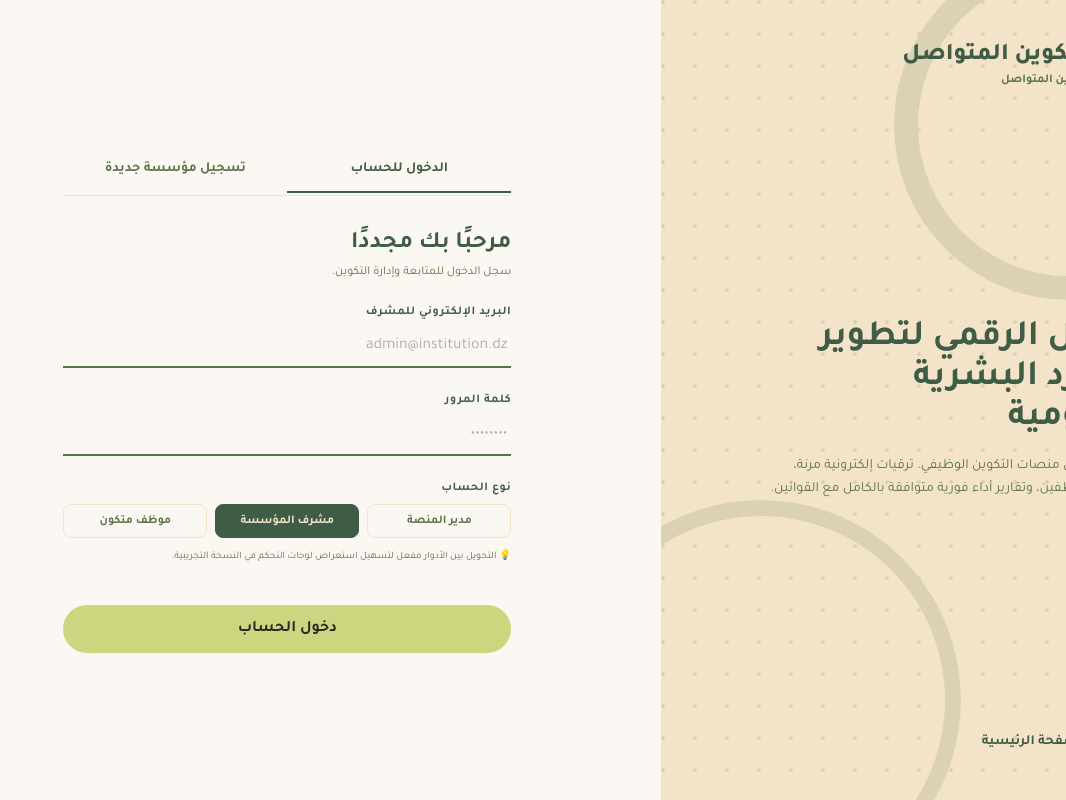
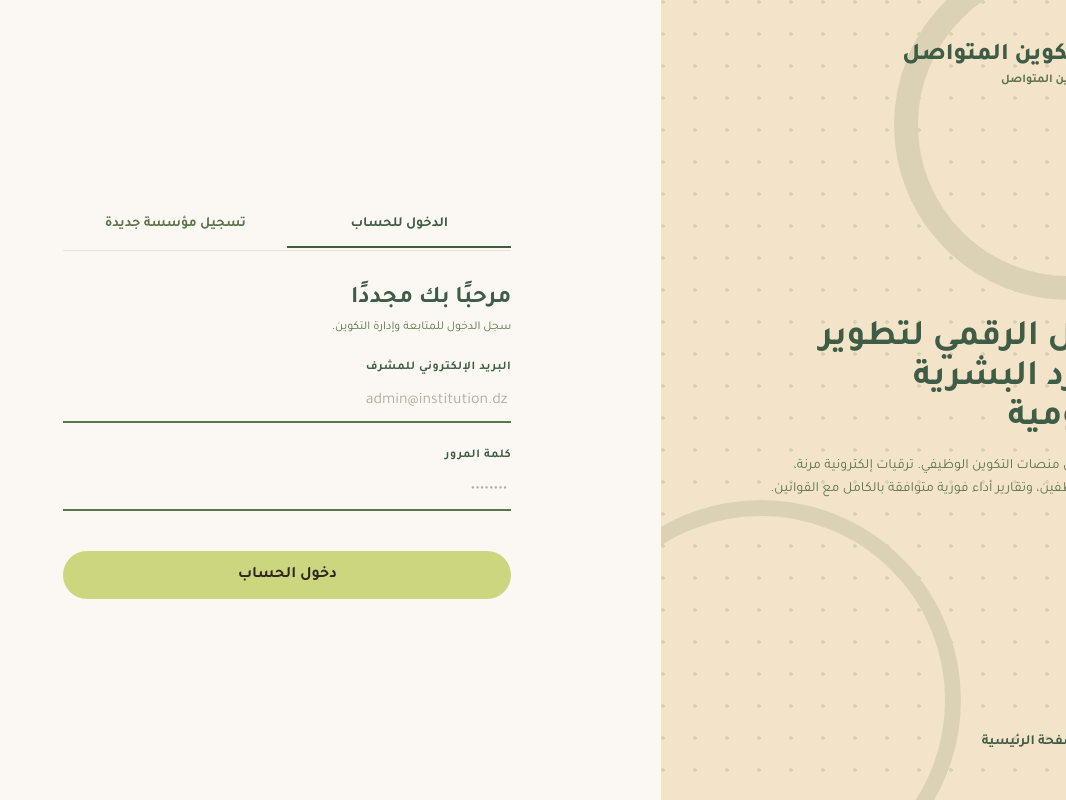
Before and after one commit to touahriachamsdine-oss/tadribpro, a Next.js app: page /auth in a window 1280 px wide. Shown: the whole page, without its empty margins (214-1280 px from the left). Built offline with nearby package versions, Linux system fonts and the light colour scheme.

Commit message:
feat: remove account-type selector from login; auto-route users by their role

```diff
--- a/src/app/api/auth/login/route.ts
+++ b/src/app/api/auth/login/route.ts
@@ -14,14 +14,17 @@ export async function POST(request: Request) {
     const body = await request.json().catch(() => null);
     const { email, password, role } = body ?? {};
 
-    if (!email || !password || !(['super-admin', 'company', 'trainee'] as Role[]).includes(role)) {
-      return NextResponse.json({ error: 'INVALID_INPUT', message: 'Missing email, password or role.' }, { status: 400 });
+    if (!email || !password) {
+      return NextResponse.json({ error: 'INVALID_INPUT', message: 'Missing email or password.' }, { status: 400 });
+    }
+    if (role && !(['super-admin', 'company', 'trainee'] as Role[]).includes(role)) {
+      return NextResponse.json({ error: 'INVALID_INPUT', message: 'Invalid role.' }, { status: 400 });
     }
     if (!dbConfigured()) {
       return NextResponse.json({ error: 'NO_DATABASE_URL', message: 'Database is not configured.' }, { status: 503 });
     }
 
-    const user = await getUserByEmail(email, role as Role);
+    const user = await getUserByEmail(email, role as Role | undefined);
     if (!user || !verifyPassword(password, user.password_hash)) {
       return NextResponse.json({ error: 'INVALID_CREDENTIALS', message: 'Email or password incorrect.' }, { status: 401 });
     }
--- a/src/app/auth/page.tsx
+++ b/src/app/auth/page.tsx
@@ -20,7 +20,6 @@ function AuthPageContent() {
   // Form Fields - Login
   const [loginEmail, setLoginEmail] = useState('');
   const [loginPassword, setLoginPassword] = useState('');
-  const [loginRole, setLoginRole] = useState<'super-admin' | 'company' | 'trainee'>('company');
 
   // Form Fields - Register
   const [regCompanyName, setRegCompanyName] = useState('');
@@ -45,7 +44,7 @@ function AuthPageContent() {
 
     setLoading(true);
     try {
-      const { ok, status, body } = await login(loginEmail, loginPassword, loginRole);
+      const { ok, status, body } = await login(loginEmail, loginPassword);
       if (!ok) {
         const msg =
           status === 401
@@ -257,53 +256,6 @@ function AuthPageContent() {
                 />
               </div>
 
-              {/* Account Role Selector (Interactive preview selection) */}
-              <div className="flex flex-col gap-2">
-                <label className="text-xs font-bold text-[#3E5C46] uppercase tracking-wider">
-                  {t('inputRole')}
-                </label>
-                <div className="grid grid-cols-3 gap-2">
-                  <button
-                    type="button"
-                    onClick={() => setLoginRole('super-admin')}
-                    className={`py-2 px-3 text-xs font-bold rounded-lg border text-center transition-all ${
-                      loginRole === 'super-admin'
-                        ? 'bg-[#3E5C46] text-[#F3E4C9] border-[#3E5C46]'
-                        : 'border-[#F3E4C9] text-[#5C7449] hover:bg-[#F3E4C9]/40'
-                    }`}
-                  >
-                    {language === 'ar' ? 'مدير المنصة' : 'Super Admin'}
-                  </button>
-                  <button
-                    type="button"
-                    onClick={() => setLoginRole('company')}
-                    className={`py-2 px-3 text-xs font-bold rounded-lg border text-center transition-all ${
-                      loginRole === 'company'
-                        ? 'bg-[#3E5C46] text-[#F3E4C9] border-[#3E5C46]'
-                        : 'border-[#F3E4C9] text-[#5C7449] hover:bg-[#F3E4C9]/40'
-                    }`}
-                  >
-                    {language === 'ar' ? 'مشرف المؤسسة' : 'Etablissement'}
-                  </button>
-                  <button
-                    type="button"
-                    onClick={() => setLoginRole('trainee')}
-                    className={`py-2 px-3 text-xs font-bold rounded-lg border text-center transition-all ${
-                      loginRole === 'trainee'
-                        ? 'bg-[#3E5C46] text-[#F3E4C9] border-[#3E5C46]'
-                        : 'border-[#F3E4C9] text-[#5C7449] hover:bg-[#F3E4C9]/40'
-                    }`}
-                  >
-                    {language === 'ar' ? 'موظف متكون' : 'Trainee'}
-                  </button>
-                </div>
-                <span className="text-[10px] text-[#5C7449] block mt-1 leading-normal">
-                  💡 {language === 'ar'
-                    ? 'التحويل بين الأدوار مفعل لتسهيل استعراض لوحات التحكم في النسخة التجريبية.'
-                    : 'Le commutateur de rôle est activé pour simplifier l’examen de l’interface.'}
-                </span>
-              </div>
-
               {/* Sage Green Pill Button with dynamic color-slide hover */}
               <button
                 type="submit"
--- a/src/lib/clientAuth.ts
+++ b/src/lib/clientAuth.ts
@@ -17,11 +17,11 @@ export async function getSession(): Promise<SessionUser | null> {
   }
 }
 
-export async function login(email: string, password: string, role: SessionUser['role']) {
+export async function login(email: string, password: string) {
   const res = await fetch('/api/auth/login', {
     method: 'POST',
     headers: { 'Content-Type': 'application/json' },
-    body: JSON.stringify({ email, password, role }),
+    body: JSON.stringify({ email, password }),
   });
   const body = await res.json().catch(() => ({}));
   return { ok: res.ok, status: res.status, body };
--- a/src/lib/serverAuth.ts
+++ b/src/lib/serverAuth.ts
@@ -61,11 +61,11 @@ export async function getSessionUser(token: string): Promise<SessionUser | null>
   }
 }
 
-export async function getUserByEmail(email: string, role: Role) {
+export async function getUserByEmail(email: string, role?: Role) {
   if (!sql) return null;
   try {
     const rows = await sql`
-      SELECT * FROM users WHERE LOWER(email) = ${email.toLowerCase()} AND role = ${role} LIMIT 1
+      SELECT * FROM users WHERE LOWER(email) = ${email.toLowerCase()}${role ? sql` AND role = ${role}` : sql``} LIMIT 1
     `;
     return rows.length ? rows[0] : null;
   } catch (err) {
```
